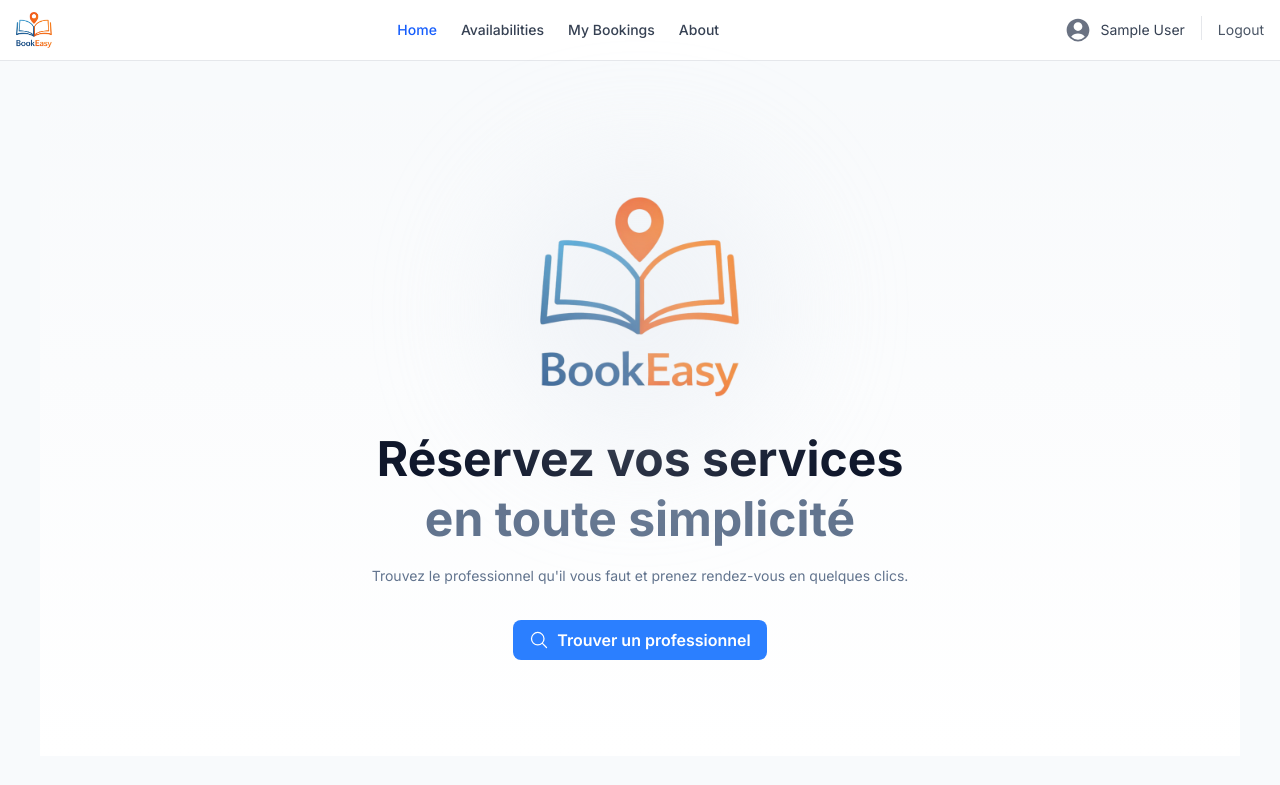
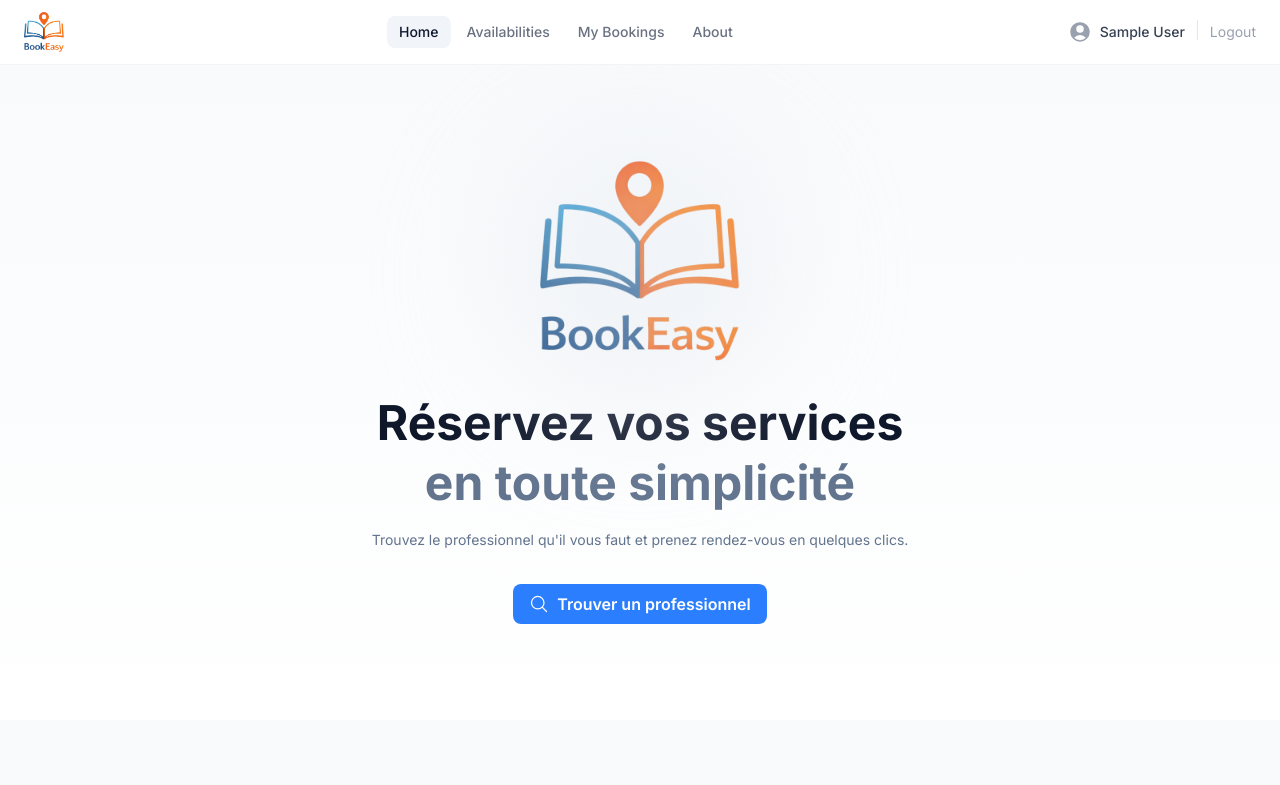
Before and after one commit to lucasamsellem/bookeasy, a Next.js app in the folder frontend/: page / in a window 1280 px wide. Shown: the top 785 px of the page. Built offline with nearby package versions, Linux system fonts and the light colour scheme; no server answers; sample sign-in values are in the browser's storage.

Commit message:
feat(UI): fixed general layout padding and improved Header UI

```diff
--- a/frontend/app/availabilities/page.tsx
+++ b/frontend/app/availabilities/page.tsx
@@ -9,14 +9,14 @@ export default function AvailabilitiesPage() {
 
   if (!userRole || userRole === 'customer' || userRole === 'superAdmin')
     return (
-      <section className='space-y-6'>
+      <section className='space-y-6 p-10'>
         <ProfessionalsList />
       </section>
     );
 
   if (userRole === 'professional')
     return (
-      <section className='space-y-6'>
+      <section className='space-y-6 p-10'>
         <ProAvailabilities />
       </section>
     );
--- a/frontend/app/bookings/page.tsx
+++ b/frontend/app/bookings/page.tsx
@@ -11,12 +11,14 @@ export default function BookingsPage() {
   if (!loggedUser) return <p>Please log in to view your Bookings.</p>;
 
   return (
-    <ul className='grid grid-cols-5 gap-5'>
+    <div className='p-10'>
+      <ul className='grid grid-cols-5 gap-5 '>
         {userBookings?.map((booking) => (
           <li key={booking.id}>
             <BookingCard booking={booking} />
           </li>
         ))}
       </ul>
+    </div>
   );
 }
--- a/frontend/app/dashboard/page.tsx
+++ b/frontend/app/dashboard/page.tsx
@@ -17,7 +17,7 @@ export default async function DashboardPage() {
   }
 
   return (
-    <div className='space-y-10'>
+    <div className='space-y-10 p-10'>
       <UsersTable />
       <AllBookings />
       <AllReviews />
--- a/frontend/app/layout.tsx
+++ b/frontend/app/layout.tsx
@@ -23,7 +23,7 @@ export default function RootLayout({
         <ReactQueryProvider>
           <div className='min-h-screen flex flex-col'>
             <Header />
-            <main className='flex-1 bg-slate-50 p-10'>{children}</main>
+            <main className='flex-1 bg-slate-50'>{children}</main>
             <Footer />
           </div>
         </ReactQueryProvider>
--- a/frontend/layout/Header.tsx
+++ b/frontend/layout/Header.tsx
@@ -15,54 +15,57 @@ export default function Header() {
   const [open, setOpen] = useState(false);
 
   const logout = async () => {
-    await apiFetch('/auth/logout', {
-      method: 'POST',
-    });
-
+    await apiFetch('/auth/logout', { method: 'POST' });
     localStorage.removeItem('user');
     window.location.href = '/login';
   };
 
   return (
-    <header className='border-b border-gray-200 px-4 py-3 bg-white'>
-      <nav className='flex items-center justify-between'>
+    <header className='sticky top-0 z-50 border-b border-gray-100 px-6 py-3 bg-white/80 backdrop-blur-md'>
+      <nav className='flex items-center justify-between  mx-auto'>
         {/* Logo */}
-        <Logo size={36} />
+        <Logo size={40} />
 
         {/* Desktop navigation */}
-        <div className='hidden md:flex items-center gap-x-6'>
+        <div className='hidden md:flex items-center gap-x-1'>
           <NavLink href='/'>Home</NavLink>
-
           {loggedUser?.role === 'superAdmin' && <NavLink href='/dashboard'>Dashboard</NavLink>}
-
-          <NavLink href='/availabilities'>{isPro ? 'My' : ''} Availabilities</NavLink>
-
+          <NavLink href='/availabilities'>{isPro ? 'My ' : ''}Availabilities</NavLink>
           {loggedUser && <NavLink href='/bookings'>My Bookings</NavLink>}
-
           <NavLink href='/about'>About</NavLink>
         </div>
 
         {/* Right side desktop */}
-        <div className='hidden md:flex items-center'>
+        <div className='hidden md:flex items-center gap-x-3'>
           {!loggedUser && (
-            <div className='flex gap-x-4'>
-              <NavLink href='/login'>Login</NavLink>
-              <NavLink href='/register'>Register</NavLink>
-            </div>
+            <>
+              <Link
+                href='/login'
+                className='text-sm font-medium text-gray-600 hover:text-gray-900 transition'
+              >
+                Login
+              </Link>
+              <Link
+                href='/register'
+                className='text-sm font-semibold bg-slate-900 text-white px-4 py-1.5 rounded-lg hover:bg-slate-700 transition'
+              >
+                Register
+              </Link>
+            </>
           )}
 
           {loggedUser && (
-            <div className='flex items-center'>
-              <p className='flex items-center gap-x-2 text-sm text-gray-700'>
-                <UserCircleIcon className='size-7 text-gray-500' />
-                {loggedUser.firstName} {loggedUser.lastName}
-              </p>
-
-              <Separator orientation='vertical' className='mx-4 h-6' />
-
+            <div className='flex items-center gap-x-3'>
+              <div className='flex items-center gap-x-2 text-sm text-gray-700'>
+                <UserCircleIcon className='size-6 text-gray-400' />
+                <span className='font-medium'>
+                  {loggedUser.firstName} {loggedUser.lastName}
+                </span>
+              </div>
+              <Separator orientation='vertical' className='h-5' />
               <button
                 onClick={logout}
-                className='text-sm text-gray-600 hover:text-red-600 transition'
+                className='text-sm text-gray-400 hover:text-red-500 transition'
               >
                 Logout
               </button>
@@ -71,22 +74,23 @@ export default function Header() {
         </div>
 
         {/* Mobile menu button */}
-        <button onClick={() => setOpen(!open)} className='md:hidden'>
+        <button
+          onClick={() => setOpen(!open)}
+          className='md:hidden p-1 rounded-lg hover:bg-gray-100 transition'
+        >
           {open ? (
-            <XMarkIcon className='size-7 text-gray-700' />
+            <XMarkIcon className='size-6 text-gray-700' />
           ) : (
-            <Bars3Icon className='size-7 text-gray-700' />
+            <Bars3Icon className='size-6 text-gray-700' />
           )}
         </button>
       </nav>
 
       {/* Mobile menu */}
       {open && (
-        <div className='flex flex-col gap-3 mt-4 md:hidden'>
+        <div className='flex flex-col gap-1 mt-3 pb-3 md:hidden border-t border-gray-100 pt-3'>
           <NavLink href='/'>Home</NavLink>
-
           {loggedUser?.role === 'superAdmin' && <NavLink href='/dashboard'>Dashboard</NavLink>}
-
           <NavLink href='/availabilities'>Availabilities</NavLink>
           <NavLink href='/bookings'>My Bookings</NavLink>
           <NavLink href='/about'>About</NavLink>
@@ -102,12 +106,11 @@ export default function Header() {
 
           {loggedUser && (
             <>
-              <div className='flex items-center gap-2 text-sm text-gray-700'>
-                <UserCircleIcon className='size-7 text-gray-500' />
+              <div className='flex items-center gap-2 text-sm text-gray-700 px-3 py-2'>
+                <UserCircleIcon className='size-5 text-gray-400' />
                 {loggedUser.firstName} {loggedUser.lastName}
               </div>
-
-              <button onClick={logout} className='text-left text-sm text-red-600'>
+              <button onClick={logout} className='text-left text-sm text-red-500 px-3 py-2'>
                 Logout
               </button>
             </>
@@ -125,10 +128,12 @@ function NavLink({ href, children }: { href: string; children: React.ReactNode }
   return (
     <Link
       href={href}
-      className={`
-        relative text-sm font-medium transition-colors
-        ${isActive ? 'text-blue-600' : 'text-gray-700 hover:text-blue-600'}
-      `}
+      className={`px-3 py-1.5 rounded-lg text-sm font-medium transition-colors
+        ${
+          isActive
+            ? 'bg-slate-100 text-slate-900'
+            : 'text-gray-500 hover:text-gray-900 hover:bg-gray-50'
+        }`}
     >
       {children}
     </Link>
```
Lines whose indentation alone changed are shown as unchanged.
